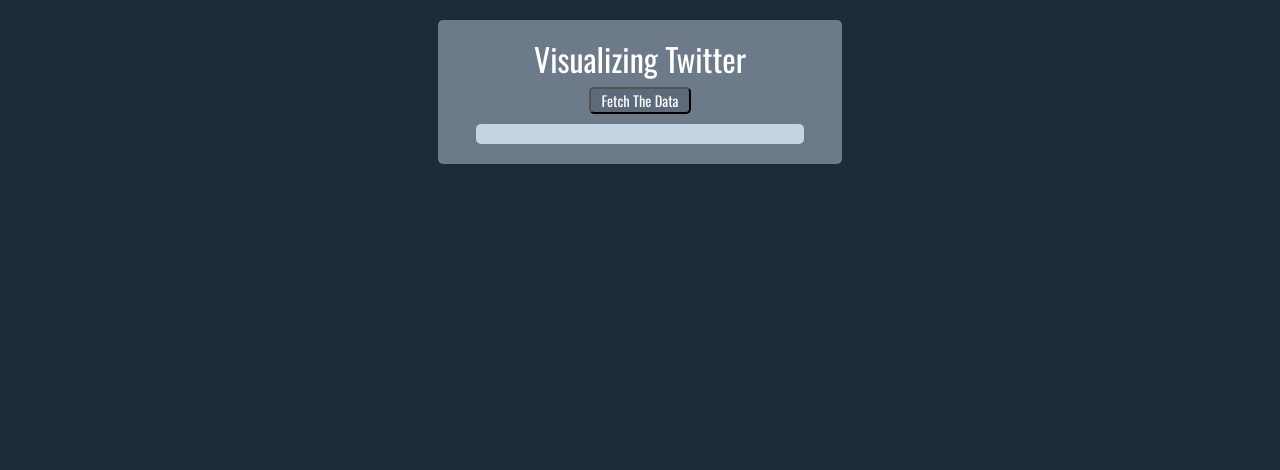
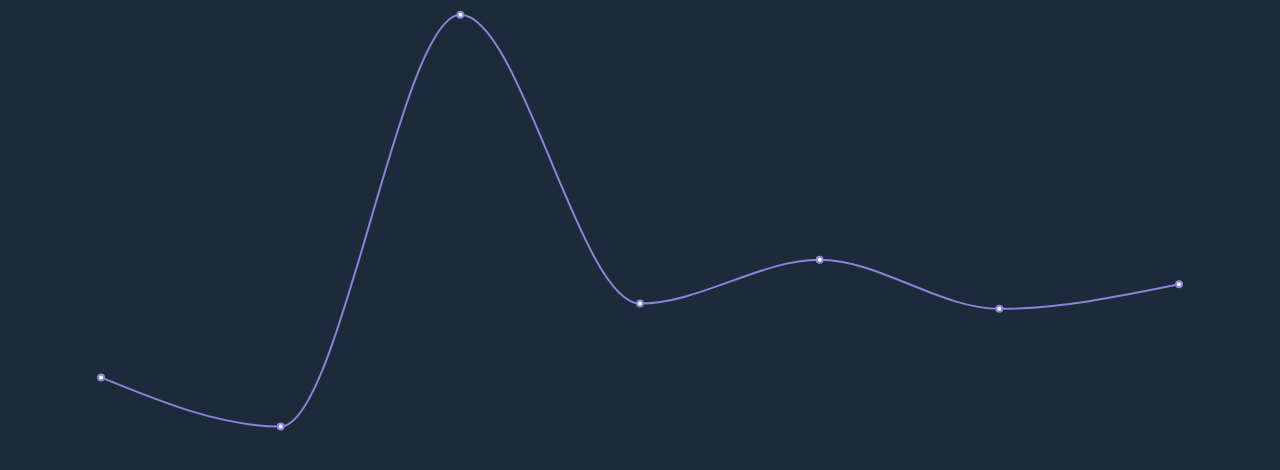
Before and after one commit to giacomo9999/remesh-twitter-210307, a React (Create React App) app in the folder rt-client/: page / in a window 1280 px wide. Shown: the top 470 px of the page. Built offline with nearby package versions, Linux system fonts and the light colour scheme.

Commit message:
Added Recharts dependency, displayed sample graph.

```diff
--- a/rt-client/package.json
+++ b/rt-client/package.json
@@ -10,6 +10,7 @@
     "react": "^17.0.1",
     "react-dom": "^17.0.1",
     "react-scripts": "4.0.3",
+    "recharts": "^2.0.8",
     "web-vitals": "^1.0.1"
   },
   "scripts": {
--- a/rt-client/src/App.js
+++ b/rt-client/src/App.js
@@ -1,5 +1,6 @@
 import { useState } from "react";
 import axios from "axios";
+import DataGraph from "./DataGraph";
 
 function App() {
   const [tweetData, setTweetData] = useState({});
@@ -27,11 +28,16 @@ function App() {
     : null;
 
   return (
-    <div className="container-outer">
-      <h1>Visualizing Twitter</h1>
-      <button onClick={() => fetchData("erikloomis")}>Fetch The Data</button>
-      <ul>{dataDisplay}</ul>
+    <div className="graph-container">
+      <DataGraph />
     </div>
+
+    // <div className="container-outer">
+    // <div>
+    //   <h1>Visualizing Twitter</h1>
+    //   <button onClick={() => fetchData("erikloomis")}>Fetch The Data</button>
+    //   <ul>{dataDisplay}</ul>
+    // </div>
   );
 }
 
--- /dev/null
+++ b/rt-client/src/DataGraph.js
@@ -0,0 +1,69 @@
+import "./graphStyles.css"
+import React, { PureComponent } from "react";
+import {
+  LineChart,
+  Line,
+  XAxis,
+  YAxis,
+  CartesianGrid,
+  Tooltip,
+  Legend,
+  ResponsiveContainer,
+} from "recharts";
+
+const data = [
+  {
+    name: "Page A",
+    uv: 4000,
+    pv: 2400,
+    amt: 2400,
+  },
+  {
+    name: "Page B",
+    uv: 3000,
+    pv: 1398,
+    amt: 2210,
+  },
+  {
+    name: "Page C",
+    uv: 2000,
+    pv: 9800,
+    amt: 2290,
+  },
+  {
+    name: "Page D",
+    uv: 2780,
+    pv: 3908,
+    amt: 2000,
+  },
+  {
+    name: "Page E",
+    uv: 1890,
+    pv: 4800,
+    amt: 2181,
+  },
+  {
+    name: "Page F",
+    uv: 2390,
+    pv: 3800,
+    amt: 2500,
+  },
+  {
+    name: "Page G",
+    uv: 3490,
+    pv: 4300,
+    amt: 2100,
+  },
+];
+
+export default class Example extends PureComponent {
+  render() {
+    return (
+      <ResponsiveContainer width="100%" height="100%">
+        <LineChart width={300} height={100} data={data}>
+          <Line type="monotone" dataKey="pv" stroke="#8884d8" strokeWidth={2} />
+        </LineChart>
+      </ResponsiveContainer>
+    );
+  }
+}
--- /dev/null
+++ b/rt-client/src/graphStyles.css
@@ -0,0 +1,4 @@
+.App {
+    font-family: sans-serif;
+    text-align: center;
+  }
--- a/rt-client/src/index.css
+++ b/rt-client/src/index.css
@@ -24,11 +24,10 @@ Cool Grey 11: #C5D3E2
       rel="stylesheet"
     /> */
 
-    /* <script
+/* <script
     src="https://kit.fontawesome.com/fc5fc84c88.js"
     crossorigin="anonymous"
   ></script> */
-
 
 /* <i className="fa fa-edit"></i> */
 /* <i className="fa fa-trash-o"></i> */
@@ -70,6 +69,12 @@ p {
 .dark {
   /* color 0 */
   color: black;
+}
+
+.graph-container {
+  width: 85%;
+  height: 500px;
+  margin: 0 auto;
 }
 
 .container-outer {
```
Also changed, not shown: 2 other files (tests, documents, lock files or other folders).
